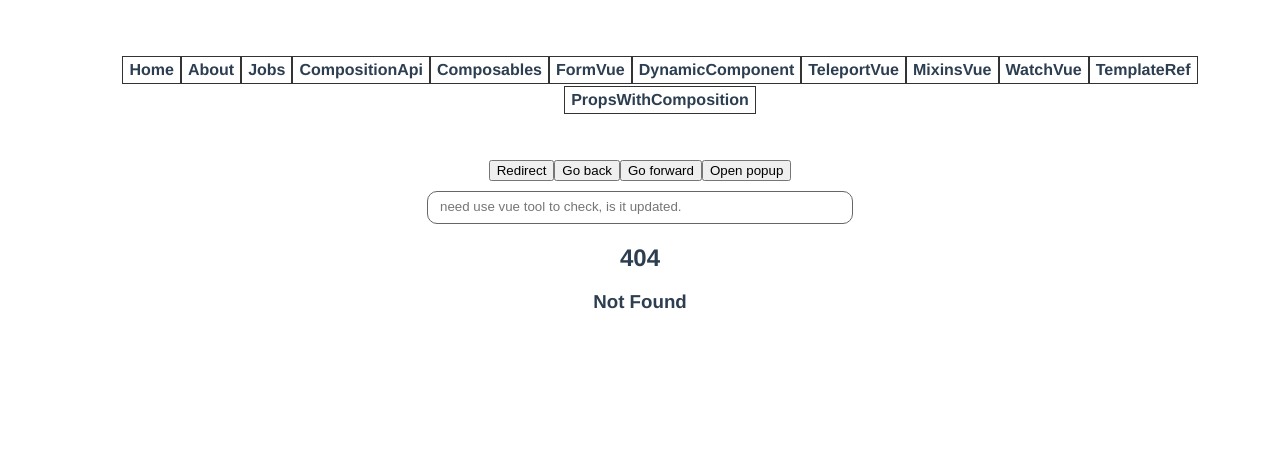
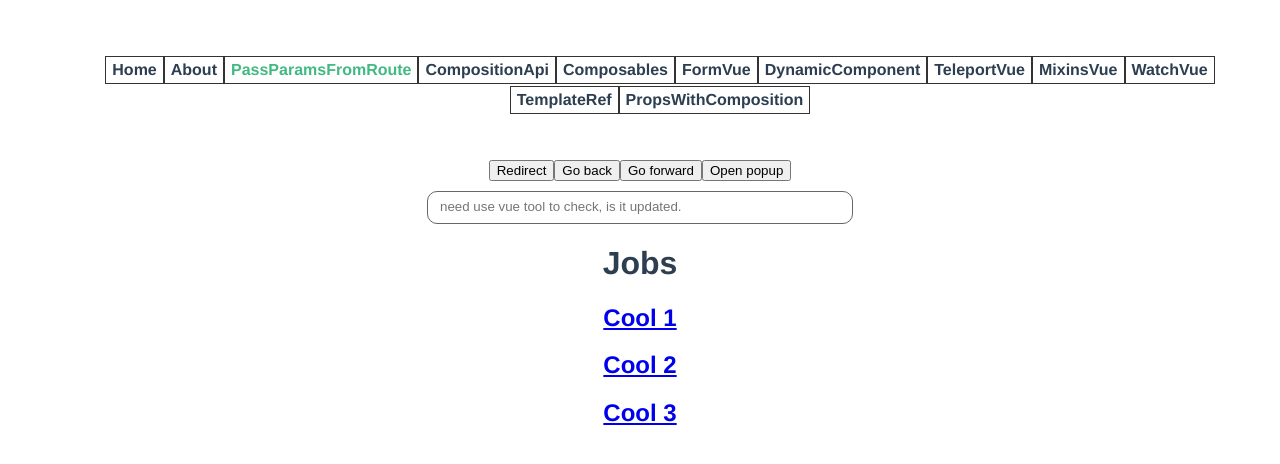
Before and after one commit to wilkersoh/vue-router, a Vue app: page /pass-params-from-route in a window 1280 px wide. Before the commit this address had no page. Shown: the top 464 px of the page. Built offline with nearby package versions, Linux system fonts and the light colour scheme; data requests are answered from the project's data file.

Commit message:
Update route name

```diff
--- a/src/router/index.js
+++ b/src/router/index.js
@@ -1,7 +1,7 @@
 import { createRouter, createWebHistory } from 'vue-router';
 import Home from '../views/Home.vue';
-import Jobs from '../views/jobs/Jobs.vue';
-import JobDetails from '../views/jobs/JobDetails.vue';
+import PassParamsFromRoute from '../views/passParams/PassParamsFromRoute.vue';
+import OtherPage from '../views/passParams/OtherPage.vue';
 import NotFound from '../views/NotFound.vue';
 import CompositionApi from '../views/CompositionApi.vue';
 import Composables from '../views/posts/Composables.vue';
@@ -30,14 +30,14 @@ export const routes = [
       import(/* webpackChunkName: "about" */ '../views/About.vue'),
   },
   {
-    path: '/jobs',
-    name: 'Jobs',
-    component: Jobs,
+    path: '/pass-params-from-route',
+    name: 'PassParamsFromRoute',
+    component: PassParamsFromRoute,
   },
   {
     path: '/jobs/:id',
-    name: 'JobDetails',
-    component: JobDetails,
+    name: 'OtherPage',
+    component: OtherPage,
     props: true,
   },
   {
--- a/src/views/jobs/Jobs.vue
+++ b/src/views/passParams/PassParamsFromRoute.vue
@@ -2,7 +2,7 @@
   <h1>Jobs</h1>
   <div v-if="jobs.length">
     <div v-for="job in jobs" :key="job.id">
-      <router-link :to="{ name: 'JobDetails', params: { id: job.id } }">
+      <router-link :to="{ name: 'OtherPage', params: { id: job.id } }">
         <h2>{{ job.title }}</h2>
       </router-link>
     </div>
```
Also changed, not shown: src/views/passParams/OtherPage.vue (renamed from src/views/jobs/JobDetails.vue).
